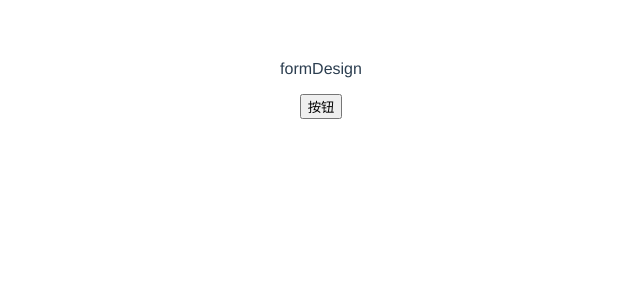
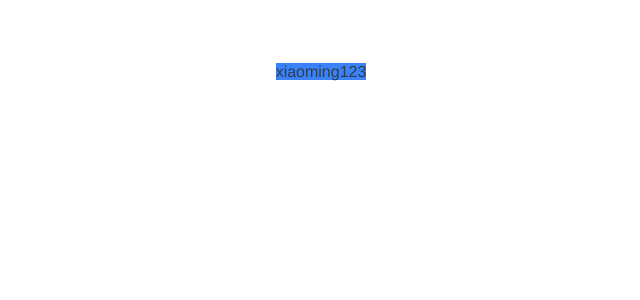
Before and after one commit to Alfred-Skyblue/v-form-antd, a Vue app: page / in a window 1280 px wide. Shown: the top 300 px of the page, without its empty margins (319-959 px from the left). Built offline with nearby package versions, Linux system fonts and the light colour scheme.

Commit message:
feat(packages): 适配tailwindCSS

```diff
--- a/examples/main.ts
+++ b/examples/main.ts
@@ -2,8 +2,9 @@ import Vue from 'vue'
 import App from './App.vue'
 import router from './router'
 import VueCompositionAPI from '@vue/composition-api'
-
+import formDesign from '../packages/index'
 Vue.use(VueCompositionAPI)
+Vue.use(formDesign)
 Vue.config.productionTip = false
 
 new Vue({
--- a/examples/views/formDesign/index.vue
+++ b/examples/views/formDesign/index.vue
@@ -1,7 +1,6 @@
 <template>
   <div>
-    <p>formDesign</p>
-    <button @click="handleClick">按钮</button>
+    <HelloForm></HelloForm>
   </div>
 </template>
 
--- a/package.json
+++ b/package.json
@@ -11,8 +11,12 @@
     "mini": "vue-cli-service build --target lib --name k-form-design-mini --dest lib packages/mini.js --no-clean"
   },
   "dependencies": {
+    "@tailwindcss/postcss7-compat": "^2.2.17",
     "@vue/composition-api": "^1.4.0",
+    "autoprefixer": "^9",
     "core-js": "^3.6.5",
+    "postcss": "^7",
+    "tailwindcss": "npm:@tailwindcss/postcss7-compat@^2.2.17",
     "vue": "^2.6.11",
     "vue-router": "^3.5.3"
   },
@@ -34,6 +38,7 @@
     "lint-staged": "^9.5.0",
     "prettier": "^2.2.1",
     "typescript": "4.4.3",
+    "vue-cli-plugin-tailwind": "~2.2.17",
     "vue-template-compiler": "^2.6.11"
   },
   "gitHooks": {
--- /dev/null
+++ b/packages/components/HelloForm.vue
@@ -0,0 +1,23 @@
+<!--
+ * @Author: 杨攀腾
+ * @Date: 2021/11/17
+ * @Description:
+-->
+<template>
+  <div class="h-10 bg-blue-500 inline">
+    {{ state.name }}
+  </div>
+</template>
+<script>
+import { defineComponent, reactive } from '@vue/composition-api'
+
+export default defineComponent({
+  name: 'HelloForm',
+  setup() {
+    const state = reactive({ name: 'xiaoming123' })
+    return { state }
+  }
+})
+</script>
+
+<style scoped></style>
--- a/packages/index.ts
+++ b/packages/index.ts
@@ -1,8 +1,11 @@
+import './styles/tailwind.css'
 import { VueConstructor } from 'vue'
+import HelloForm from './components/HelloForm.vue'
+
 let installed = false
-const components: VueConstructor[] = []
+const components = [HelloForm]
 
-const install = function (Vue: VueConstructor) {
+const install = function (Vue: VueConstructor): void {
   // use ant组件
   if (installed) return
   installed = true
--- /dev/null
+++ b/packages/styles/tailwind.css
@@ -0,0 +1,5 @@
+@tailwind base;
+
+@tailwind components;
+
+@tailwind utilities;
```
Also changed, not shown: 1 other file (tests, documents, lock files or other folders).
